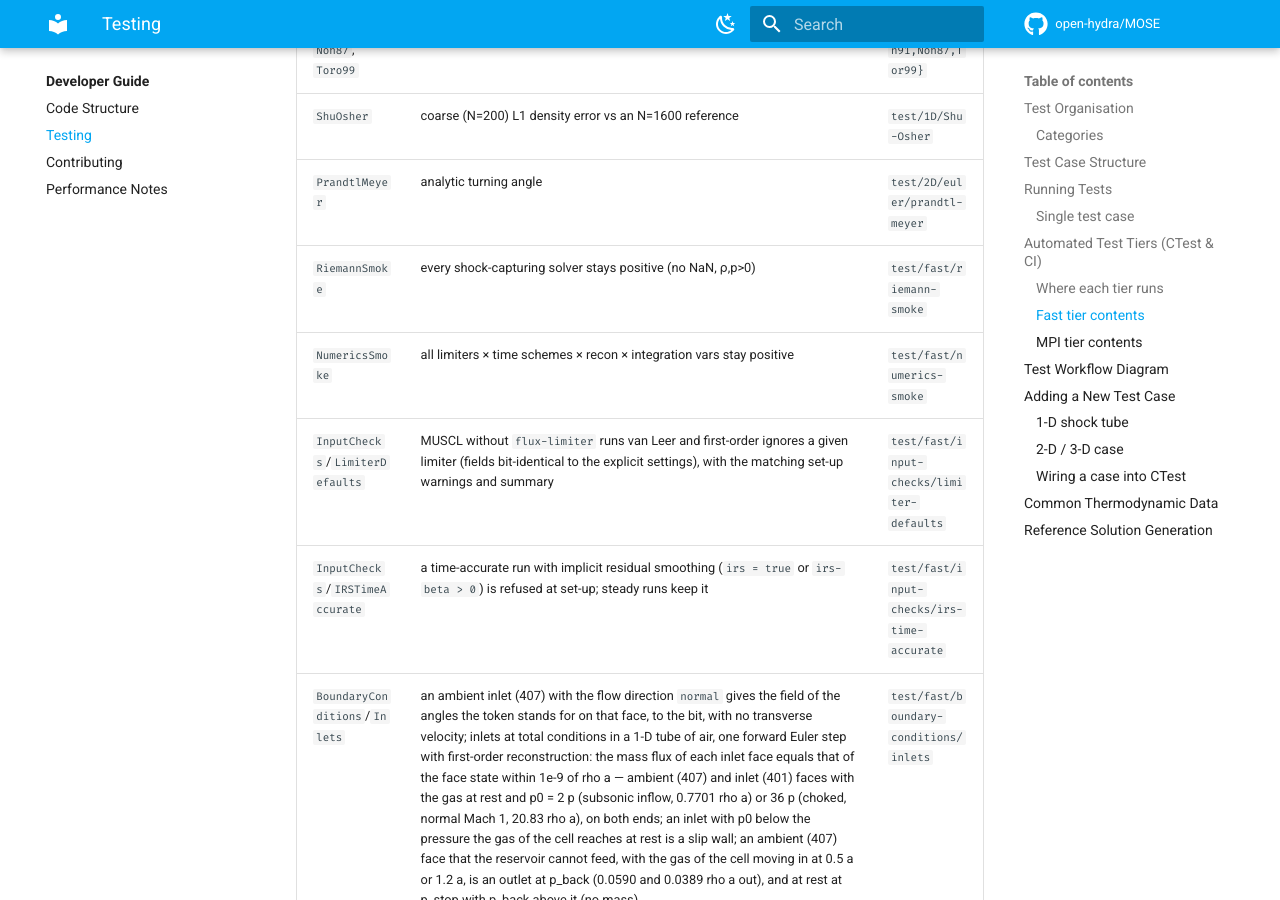
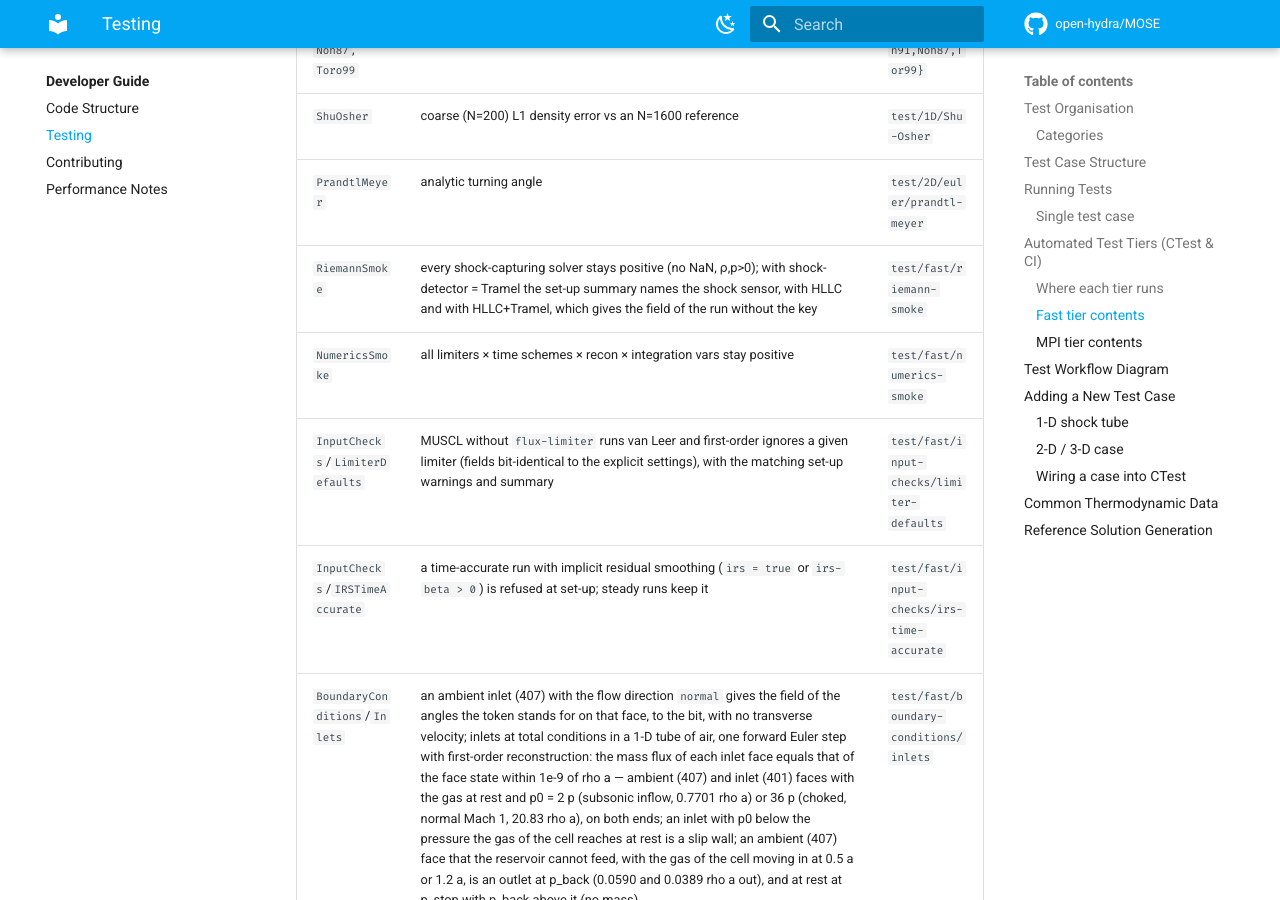
Before and after one commit to open-hydra/MOSE, an MkDocs documentation site: the page built from docs/development/testing.md, in a window 1280 px wide and 900 px high, scrolled down 5496 px. Built offline with MkDocs 1.6.1 and Material for MkDocs 9.7.7, drawn with Linux system fonts in a browser that asks for light colours; comment, search, counter and statistics services are not loaded.

Commit message:
Turn the shock sensor on with shock-detector = Tramel or Chen
Why: the rule of shock-detector admits Tramel and Chen, and the check
of input.ini tells capitals from small letters, but the setup compared
the key with "tramel" and "chen". A value of the rule never turned the
sensor on and, written, it also kept off the sensor that HLLC+Tramel,
HLLE++, HLLC+Chen and AUSM+M take without the key. With the sensor off
beta stays 1: the reconstruction stays second order at shocks, and
HLLC+Tramel is HLLC everywhere.

Fix: the setup compares the key with Tramel and Chen, the values of
its rule. The guide says what the key turns on and which Riemann
solvers take a sensor without it.

Before and after: runs that leave out shock-detector, the default, do
not change. Runs that write shock-detector = Tramel or Chen get that
sensor: near shocks their solution changes, as with the solvers that
take the sensor by default. The commit changes which sensor is on,
not how it is computed; restart and MPI are not tested with it.

Proof: RiemannSmoke gains three runs of its Sod tube: HLLC+Tramel
without the key and with shock-detector = Tramel, which must give the
same field.tec, byte for byte, and HLLC with shock-detector = Tramel;
the summary of each must name the Tramel sensor. On the parent the
set-up summaries of HLLC+Tramel with shock-detector = Tramel and of HLLC
with it name no sensor, and HLLC+Tramel with the key gives another
field.tec than without it; with this commit the three runs pass.

Class: E (a value of shock-detector that its rule admits turned the
sensor off; red check: the shock-detector runs of RiemannSmoke).

Basis: the parameter registry (docs/user/registry.md): shock-detector,
allowed values Tramel and Chen, which the check of input.ini compares
as written.

Co-Authored-By: Claude Opus 5.5 <noreply@anthropic.com>

```diff
--- a/docs/development/testing.md
+++ b/docs/development/testing.md
@@ -231,7 +231,7 @@ seconds on a CI runner.
 | `Einfeldt91`, `Noh87`, `Toro99` | profiles vs ExactPack | `test/1D/{Ein91,Noh87,Tor99}` |
 | `ShuOsher` | coarse (N=200) L1 density error vs an N=1600 reference | `test/1D/Shu-Osher` |
 | `PrandtlMeyer` | analytic turning angle | `test/2D/euler/prandtl-meyer` |
-| `RiemannSmoke` | every shock-capturing solver stays positive (no NaN, ρ,p>0) | `test/fast/riemann-smoke` |
+| `RiemannSmoke` | every shock-capturing solver stays positive (no NaN, ρ,p>0); with shock-detector = Tramel the set-up summary names the shock sensor, with HLLC and with HLLC+Tramel, which gives the field of the run without the key | `test/fast/riemann-smoke` |
 | `NumericsSmoke` | all limiters × time schemes × recon × integration vars stay positive | `test/fast/numerics-smoke` |
 | `InputChecks`/`LimiterDefaults` | MUSCL without `flux-limiter` runs van Leer and first-order ignores a given limiter (fields bit-identical to the explicit settings), with the matching set-up warnings and summary | `test/fast/input-checks/limiter-defaults` |
 | `InputChecks`/`IRSTimeAccurate` | a time-accurate run with implicit residual smoothing (`irs = true` or `irs-beta > 0`) is refused at set-up; steady runs keep it | `test/fast/input-checks/irs-time-accurate` |
```
Also changed, not shown: docs/theory/numerics.md (+2 -0 lines), 4 other files.
